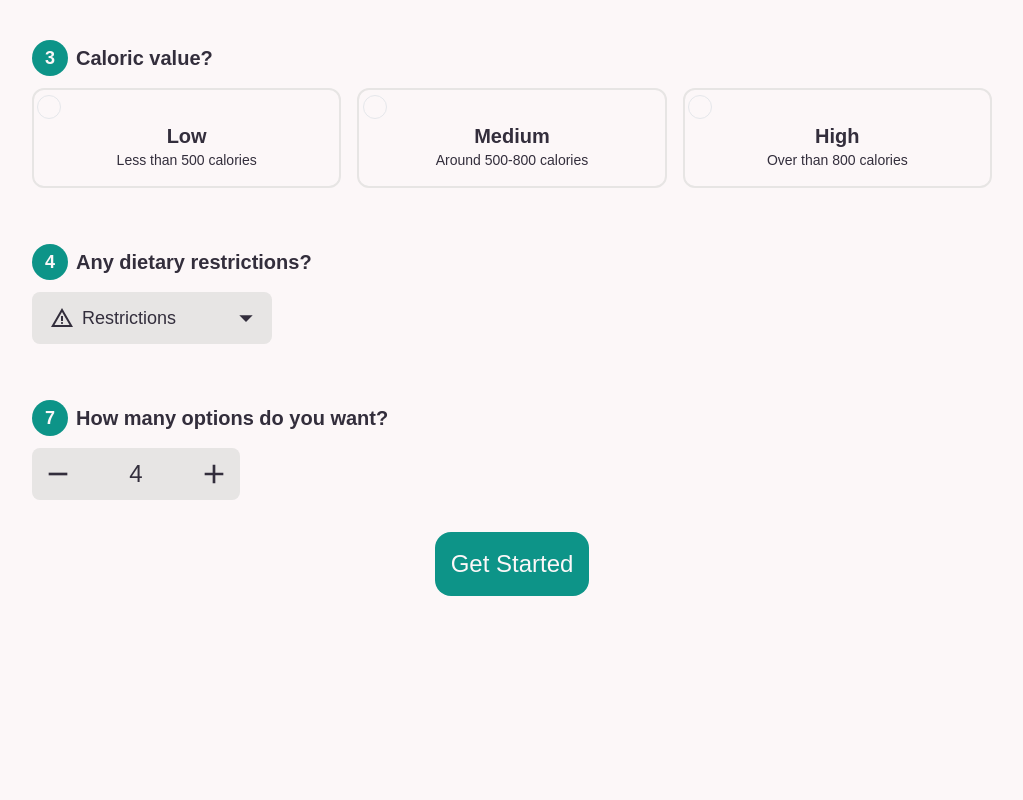
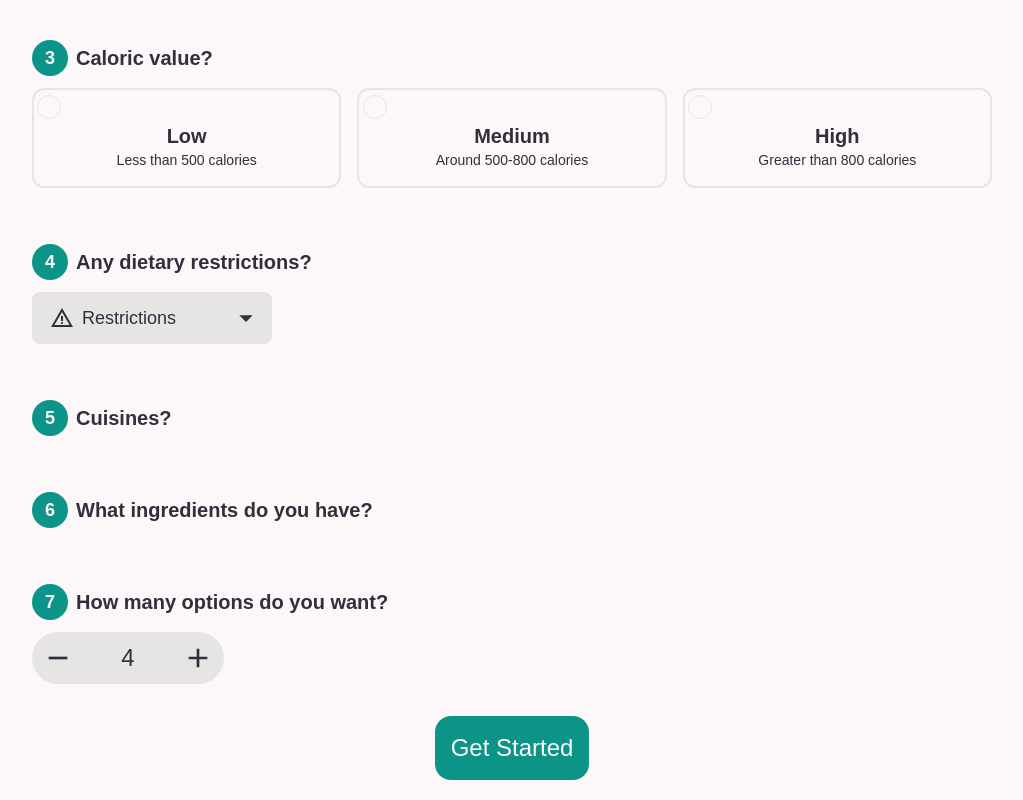
Before and after one commit to mibriggs/food-wars, a SvelteKit app: page / in a window 1280 px wide. Shown: the part 464-1264 px from the top of the page, without its empty margins (128-1151 px from the left). Before the commit the page ends 1060 px from the top, so only its background shows below. Built offline with nearby package versions, Linux system fonts and the light colour scheme; a web font is replaced by a local one.

Commit message:
last 2 form inputs yay

```diff
--- a/src/lib/components/number-input.svelte
+++ b/src/lib/components/number-input.svelte
@@ -15,7 +15,7 @@
 	};
 </script>
 
-<div class="flex w-52 items-center justify-between rounded-lg bg-stone-200 p-2 text-2xl">
+<div class="flex w-48 items-center justify-between rounded-full bg-stone-200 p-2 text-2xl">
 	<button
 		class="flex h-9 w-9 items-center justify-center rounded-full hover:bg-teal-600"
 		on:click={decrement}
--- a/src/lib/components/radio-group.svelte
+++ b/src/lib/components/radio-group.svelte
@@ -16,7 +16,7 @@
 <div class="flex flex-wrap gap-4 md:flex-nowrap">
 	{#each radioOptions as option, index}
 		<button
-			class="flex w-2/5 flex-col items-center justify-center rounded-xl border-2 border-stone-200 p-4"
+			class="flex w-[30%] flex-col items-center justify-center rounded-xl border-2 border-stone-200 p-4 md:w-2/5"
 			class:highlighted-container={selectedIndex === index}
 			on:click={() => handleRadioOptionPicked(option.value, index)}
 		>
--- a/src/routes/+page.svelte
+++ b/src/routes/+page.svelte
@@ -23,7 +23,7 @@
 	const radioOptions: RadioOption[] = [
 		{ value: 'low', heading: 'Low', subHeading: 'Less than 500 calories' },
 		{ value: 'medium', heading: 'Medium', subHeading: 'Around 500-800 calories' },
-		{ value: 'high', heading: 'High', subHeading: 'Over than 800 calories' }
+		{ value: 'high', heading: 'High', subHeading: 'Greater than 800 calories' }
 	];
 
 	//allergies is in a store, don't forget to pass along
@@ -125,50 +125,27 @@
 		</div>
 
 		<div class="text-md flex flex-col gap-3 md:text-lg">
+			<StyledNumber index="5">Cuisines?</StyledNumber>
+			<!-- <div class="flex flex-col w-2/5">
+				<input type="text" />
+				<hr />
+			</div> -->
+		</div>
+
+		<div class="text-md flex flex-col gap-3 md:text-lg">
+			<StyledNumber index="6">What ingredients do you have?</StyledNumber>
+		</div>
+
+		<div class="text-md flex flex-col gap-3 md:text-lg">
 			<StyledNumber index="7">How many options do you want?</StyledNumber>
 			<NumberInput min={4} max={64} bind:value={numberOfOptions} />
 		</div>
 	</div>
 
-	<!-- <div>
-		<form>
-			<ol class="list-decimal">
-				<li>What type of meal are you trying to cook</li> DONE
-				<li>How much time do you have?</li> DONE
-				<li>How many options do you want?</li> DONE
-				<li>Caloric Value?</li> DONE
-				<li>Any specific cuisine?</li>
-				<li>What ingredients do you have?</li>
-				<li>Any allergies?</li>
-				<li>Protein?</>
-			</ol>
-		</form>
-	</div> -->
-
-	<div class="flex h-full items-center justify-center">
+	<div class="flex h-full items-center justify-center pb-5">
 		<a href="/fight" class="w-fit rounded-2xl bg-teal-600 p-4 text-2xl text-snow">Get Started</a>
 	</div>
 </div>
-
-<!--
-    * IG they could just skip the form and if nothing suits them then we could have a modal pop-up and be like are you sure you wanna continue with nothing entered. Yes Surprise me/no im boring
-    * What should I cook for lunch?
-    * So like we can either have no parameters
-    * Or we can have parameters like:
-        * Cuisine
-        * Type of meal (Breakfast, Lunch, Dinner etc…)
-        * Nutritonal val, (low, balanced, high calorie etc)
-        * Time to prep/cook (range with slider)
-        * Ingredients I have
-        * Number of dishes to pick from (default 16)
-        * Protein?
-        * Allergies/avoidants?
-    * Bracket style!
-    * With pictures (1 photo or multiple, carousel style)
-    * Ingredients
-    * Link to recipe?
-    * Link to TikTok videos for recipe?
--->
 
 <style lang="postcss">
 	/* Getting rid of base range styling */
--- a/src/routes/fight/+page.svelte
+++ b/src/routes/fight/+page.svelte
@@ -31,7 +31,7 @@
 	};
 
 	$: isNextButtonHidden = !isLeftSelected && !isRightSelected;
-	$: (screenWidth < MAX_WIDTH) ? setUpCards() : tearDownCards();
+	$: screenWidth < MAX_WIDTH ? setUpCards() : tearDownCards();
 </script>
 
 <svelte:window bind:innerWidth={screenWidth} />
```
